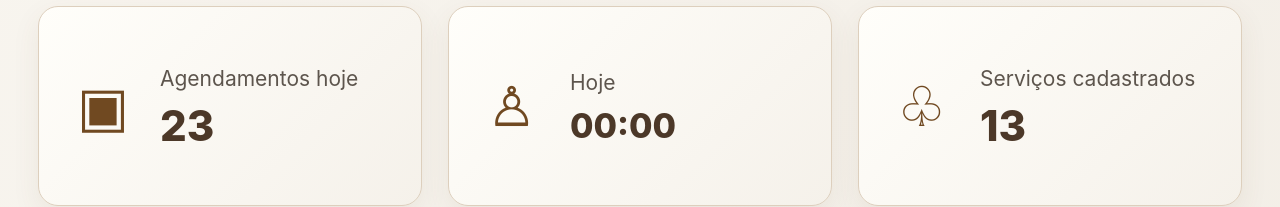
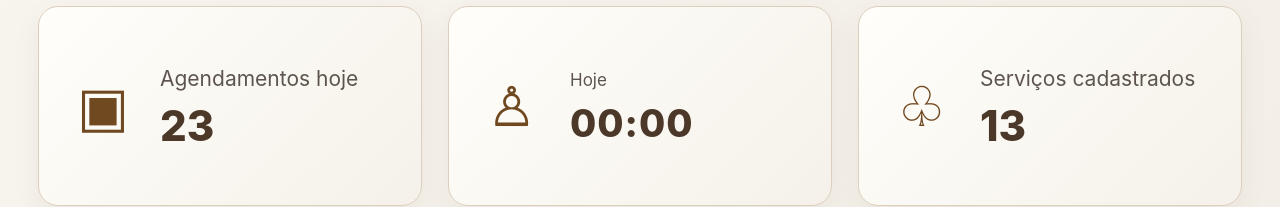
Before and after one commit to Marciovasconcelos/joy-bronze, a plain HTML site: page admin.html in a window 1280 px wide. Shown: the part 346-553 px from the top of the page. Drawn offline with Linux system fonts and the light colour scheme.

Commit message:
Ajustar cartão de data e hora sem setas

```diff
--- a/joy-layout-exato.css
+++ b/joy-layout-exato.css
@@ -21,8 +21,7 @@
 .draft-card-text{display:flex;flex-direction:column;gap:14px}
 .draft-card small{font-size:21px;color:#5d554d}
 .draft-card b{font-size:42px;color:#4c3828;line-height:1;font-weight:800}
-.draft-card i{position:absolute;right:30px;bottom:48px;font-style:normal;font-size:48px;color:#704921;font-weight:300}
-.greeting-card .draft-card-text{justify-content:center}.greeting-card b{font-size:34px}
+.greeting-card .draft-card-text{justify-content:center}.greeting-card small{text-transform:capitalize;font-size:17px}.greeting-card b{font-size:38px;letter-spacing:1px}
 .draft-actions h2{font-size:33px;margin:0 0 18px;color:#4b3829}.draft-actions h2 span{color:#704921;margin-right:10px}
 .draft-action-grid{display:grid;grid-template-columns:repeat(3,minmax(0,1fr));gap:26px}
 .draft-action-grid a{height:90px;border-radius:16px;display:flex;align-items:center;gap:25px;padding:0 34px;background:linear-gradient(105deg,#70431f,#8a5a2d);color:#fff8ec;text-decoration:none;font-size:20px;box-shadow:0 8px 18px #68493218}
@@ -31,4 +30,4 @@
 .admin-draft-body .admin-panel{margin-top:34px!important;border-radius:18px!important;background:#fffdf9!important}
 .admin-draft-body .admin-footer{display:flex!important}
 @media(max-width:900px){.draft-admin{padding:34px 22px!important}.draft-stats,.draft-action-grid{grid-template-columns:1fr!important}.draft-card{min-height:150px}.draft-actions h2{font-size:28px}}
-@media(max-width:600px){.draft-brand{height:130px}.draft-side{width:80px}.draft-name{font-size:42px}.draft-concept{font-size:13px;letter-spacing:4px;margin-top:12px}.draft-admin{padding:28px 16px!important}.draft-welcome{gap:14px;margin-bottom:25px}.line-icon{width:44px;font-size:40px}.draft-welcome h1{font-size:25px;margin-bottom:8px}.draft-welcome p{font-size:15px;line-height:1.45}.draft-card{padding:22px 24px;min-height:130px;border-radius:16px}.draft-card-icon{font-size:42px;min-width:44px}.draft-card small{font-size:16px}.draft-card b{font-size:31px}.greeting-card b{font-size:25px}.draft-card i{right:20px;bottom:38px;font-size:38px}.draft-stats{gap:14px!important;margin-bottom:38px!important}.draft-actions h2{font-size:25px}.draft-action-grid{gap:14px}.draft-action-grid a{height:74px;padding:0 20px;font-size:16px;gap:18px}.draft-action-grid a span{font-size:31px}}
+@media(max-width:600px){.draft-brand{height:130px}.draft-side{width:80px}.draft-name{font-size:42px}.draft-concept{font-size:13px;letter-spacing:4px;margin-top:12px}.draft-admin{padding:28px 16px!important}.draft-welcome{gap:14px;margin-bottom:25px}.line-icon{width:44px;font-size:40px}.draft-welcome h1{font-size:25px;margin-bottom:8px}.draft-welcome p{font-size:15px;line-height:1.45}.draft-card{padding:22px 24px;min-height:130px;border-radius:16px}.draft-card-icon{font-size:42px;min-width:44px}.draft-card small{font-size:16px}.draft-card b{font-size:31px}.greeting-card b{font-size:25px}.draft-stats{gap:14px!important;margin-bottom:38px!important}.draft-actions h2{font-size:25px}.draft-action-grid{gap:14px}.draft-action-grid a{height:74px;padding:0 20px;font-size:16px;gap:18px}.draft-action-grid a span{font-size:31px}}
```
